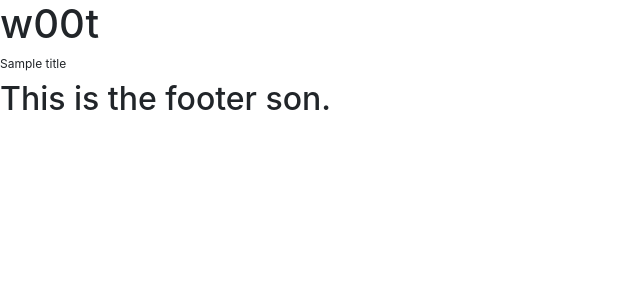
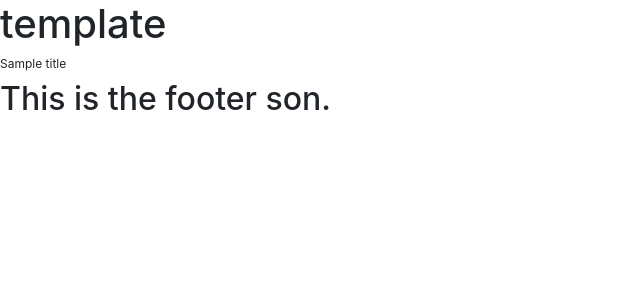
Before and after one commit to fleetwood/homecoming_algo, a Node project: template views/index.hbs in a window 1280 px wide. Shown: the top 300 px of the page, without its empty margins (0-640 px from the left). Run offline with Node 20 templates, Linux system fonts and the light colour scheme; the template is opened without the code that fills it: most values are stand-ins (such as "Sample title", 1, 10 or a date in 2020); some libraries are stand-ins or nearby versions.

Commit message:
Simple test change to index.hbs

```diff
--- a/views/index.hbs
+++ b/views/index.hbs
@@ -1,4 +1,4 @@
     <div class="hero">
-        <h1>w00t</h1>
+        <h1>template</h1>
         <sup>{{{title}}}</sup>
     </div>
```
